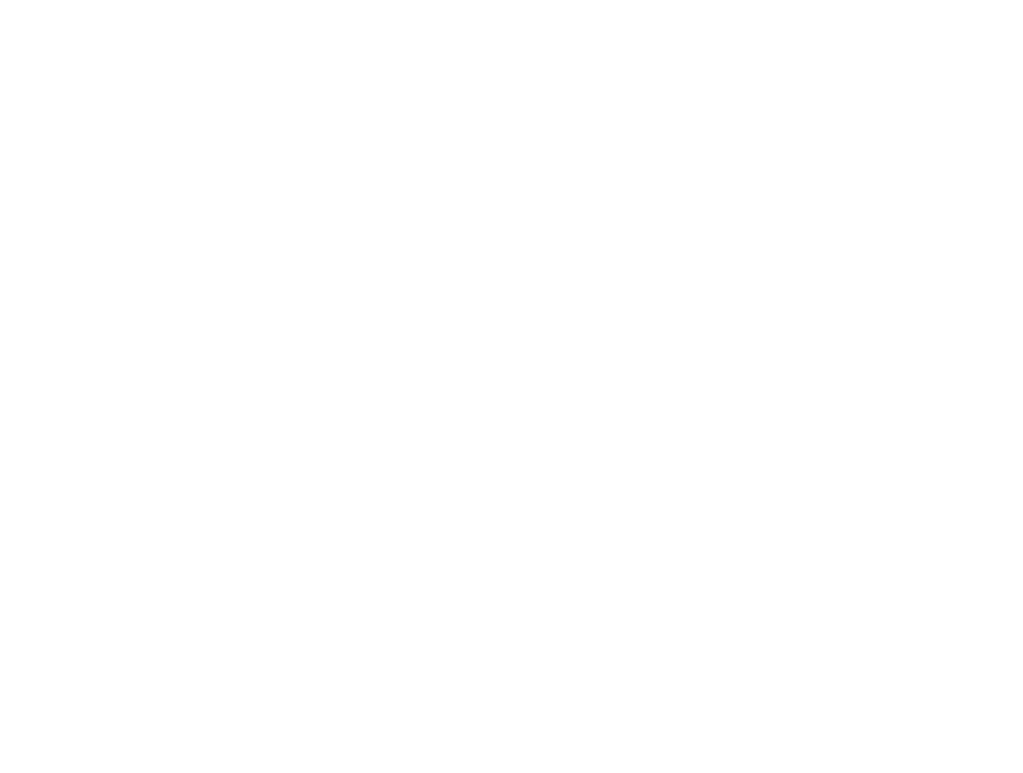
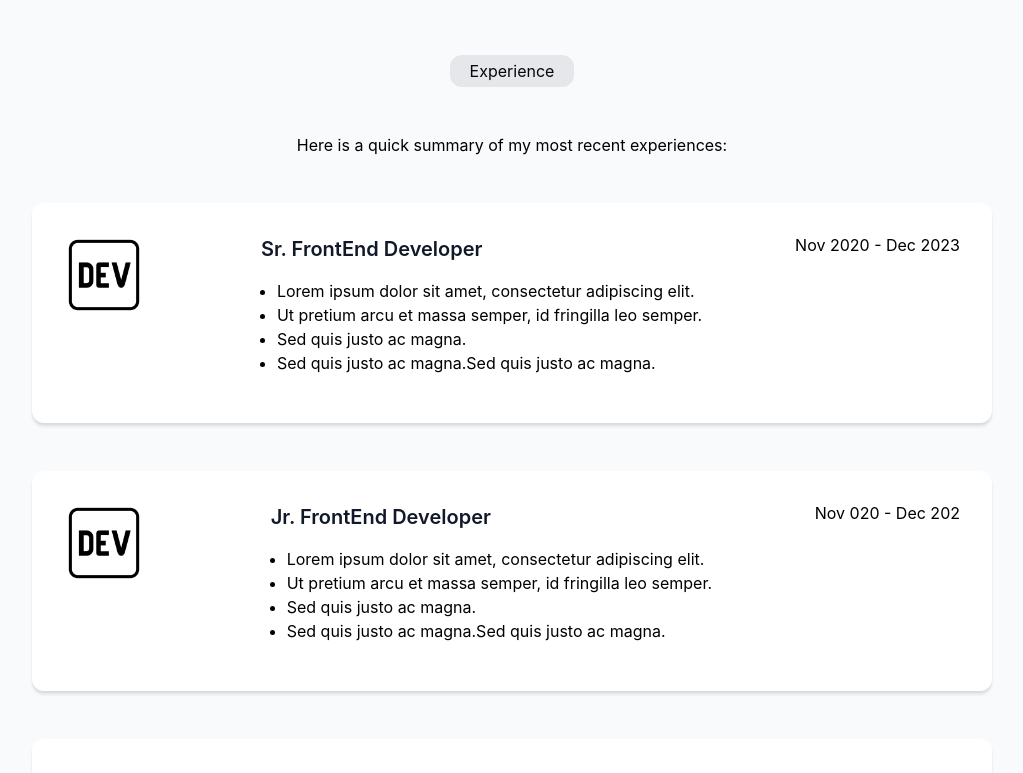
Before and after one commit to richal3004/portfolio-website, a React (Create React App) app: page / in a window 1280 px wide. Shown: the part 2540-3313 px from the top of the page, without its empty margins (128-1151 px from the left). Before the commit the page ends 2499 px from the top, so only its background shows below. Built offline with nearby package versions, Linux system fonts and the light colour scheme.

Commit message:
Experience added

```diff
--- a/src/App.js
+++ b/src/App.js
@@ -3,6 +3,7 @@
 import Intro from './Components/Intro/Intro.js'
 import About from './Components/About/About';
 import SkillBlock from './Components/SkillBlock/SkillBlock';
+import Experience from './Components/Experience/Experience';
 
 function App() {
   return (
@@ -11,6 +12,7 @@
       <Intro />
       <About />
       <SkillBlock />
+      <Experience />
     </div>
   );
 }
--- /dev/null
+++ b/src/Components/Experience/Experience.js
@@ -0,0 +1,46 @@
+import Subtitle from "../../UI/Subtitle/Subtitle";
+import TagBar from "../../UI/TagBar/TagBar";
+import classes from "./Experience.module.css";
+import ExperienceBlock from "./ExperienceBlock/ExperienceBlock";
+import logo from "../../assets/Logo.png";
+import { Fragment } from "react";
+
+const Experience = (props) => {
+  const ExperienceList = [
+    {
+      logo: logo,
+      content: {
+        title: "Sr. FrontEnd Developer",
+        info: "Lorem ipsum dolor sit amet, consectetur adipiscing elit.<li>Ut pretium arcu et massa semper, id fringilla leo semper.<li>Sed quis justo ac magna.<li>Sed quis justo ac magna.Sed quis justo ac magna.",
+      },
+      year: "Nov 2020 - Dec 2023"
+    },
+    {
+        logo: logo,
+        content: {
+          title: "Jr. FrontEnd Developer",
+          info: "Lorem ipsum dolor sit amet, consectetur adipiscing elit.<li>Ut pretium arcu et massa semper, id fringilla leo semper.<li>Sed quis justo ac magna.<li>Sed quis justo ac magna.Sed quis justo ac magna.",
+        },
+        year: "Nov 020 - Dec 202"
+      },
+      {
+        logo: logo,
+        content: {
+          title: "FrontEnd Developer",
+          info: "Lorem ipsum dolor sit amet, consectetur adipiscing elit.<li>Ut pretium arcu et massa semper, id fringilla leo semper.<li>Sed quis justo ac magna.<li>Sed quis justo ac magna.Sed quis justo ac magna.",
+        },
+        year: "Nov 202 - Dec 203"
+      },
+  ];
+  return (
+    <div className={classes.Experience}>
+      <div className={classes.ExperienceContainer}>
+        <TagBar tagText="Experience" />
+        <Subtitle subtitle="Here is a quick summary of my most recent experiences:" />
+        {ExperienceList.map((expList, index)=>(<ExperienceBlock key={index} expList={expList}/>))}
+      </div>
+    </div>
+  );
+};
+
+export default Experience;
--- /dev/null
+++ b/src/Components/Experience/Experience.module.css
@@ -0,0 +1,18 @@
+.Experience {
+    display: flex;
+    padding: 6rem 5rem;
+    flex-direction: column;
+    justify-content: center;
+    align-items: center;
+    align-self: stretch;
+    background: var(--gray-50, #F9FAFB);
+}
+.ExperienceContainer{
+    display: flex;
+padding: 0rem 2rem;
+flex-direction: column;
+justify-content: center;
+align-items: center;
+gap: 3rem;
+align-self: stretch;
+}
--- /dev/null
+++ b/src/Components/Experience/ExperienceBlock/ExpContent/ExpContent.js
@@ -0,0 +1,19 @@
+import classes from "./ExpContent.module.css";
+
+const ExpContent = (props) => {
+    const info = props.expText;
+    const infoModified=info.split("<li>");
+  return (
+    <div className={classes.ExpContent}>
+      <div className={classes.ExpContentTitle}>{props.expTitle}</div>
+      <div className={classes.ExpContentText}>
+        <ul>
+            {infoModified.map((x,i)=>(<li key={i}>{x}</li>))}
+
+        </ul>
+      </div>
+    </div>
+  );
+}
+
+export default ExpContent;
--- /dev/null
+++ b/src/Components/Experience/ExperienceBlock/ExpContent/ExpContent.module.css
@@ -0,0 +1,14 @@
+.ExpContentTitle{
+    color: var(--gray-900, #111827);
+font-size: 1.25rem;
+font-style: normal;
+font-weight: 600;
+line-height: 1.75rem; /* 140% */
+text-align: left;
+padding-inline-start: 1.5rem;
+}
+
+.ExpContentText{
+    text-align: left;
+    line-height: 1.5rem;
+}
--- /dev/null
+++ b/src/Components/Experience/ExperienceBlock/ExperienceBlock.js
@@ -0,0 +1,15 @@
+import classes from "./ExperienceBlock.module.css";
+import logo from "../../../assets/Logo.png";
+import ExpContent from "./ExpContent/ExpContent";
+
+const ExperienceBlock =(props)=>{
+    return(
+        <div className={classes.ExperienceBlock}>
+            <div className={classes.ExpLogo}><img src={props.expList.logo} alt="logo" style={{width:"80px", height:"80px"}}/></div>
+                <ExpContent expTitle={props.expList.content.title} expText={props.expList.content.info}/>
+            <div className={classes.ExpYear}>{props.expList.year}</div>
+        </div>
+    )
+}
+
+export default ExperienceBlock;
--- /dev/null
+++ b/src/Components/Experience/ExperienceBlock/ExperienceBlock.module.css
@@ -0,0 +1,16 @@
+.ExperienceBlock{
+    display: flex;
+    width: 56rem;
+    padding: 2rem;
+    flex-direction: row;
+    align-items: flex-start;
+    gap: 3rem;
+    align-self: center;
+    justify-content: space-between;
+    border-radius: 0.75rem;
+
+    background: var(--gray-default, #FFF);
+
+    /* Drop Shadow/md */
+    box-shadow: 0px 2px 2px 0px rgba(0, 0, 0, 0.06), 0px 4px 3px 0px rgba(0, 0, 0, 0.07);
+}
--- a/src/Components/SkillBlock/SkillBlock.js
+++ b/src/Components/SkillBlock/SkillBlock.js
@@ -12,7 +12,6 @@
       { name: "logo", url: logo },
       { name: "logo", url: logo },
       { name: "logo", url: logo },
-
       { name: "logo", url:logo },
       { name: "logo", url:logo },
       { name: "logo", url: logo },
```
